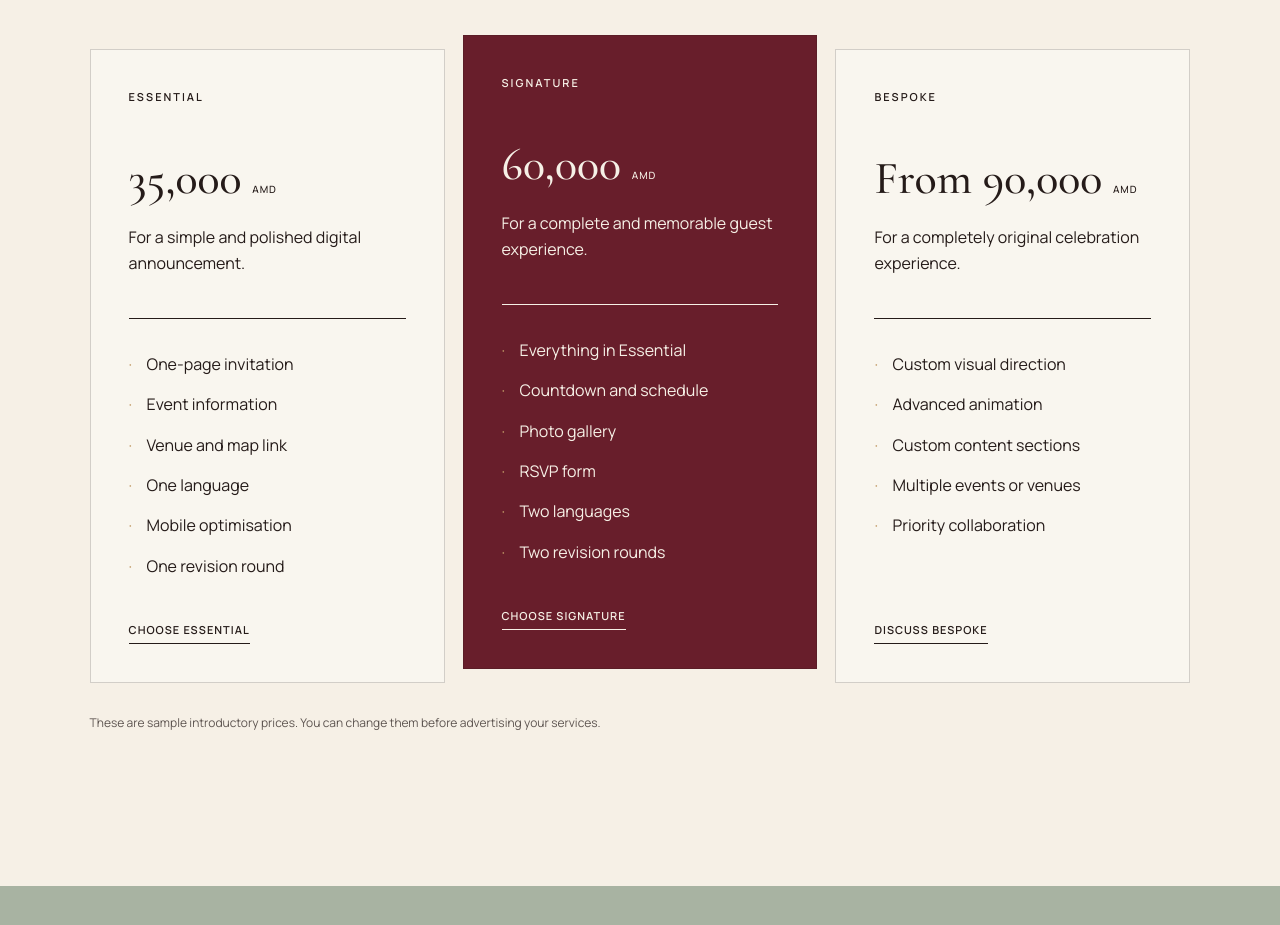
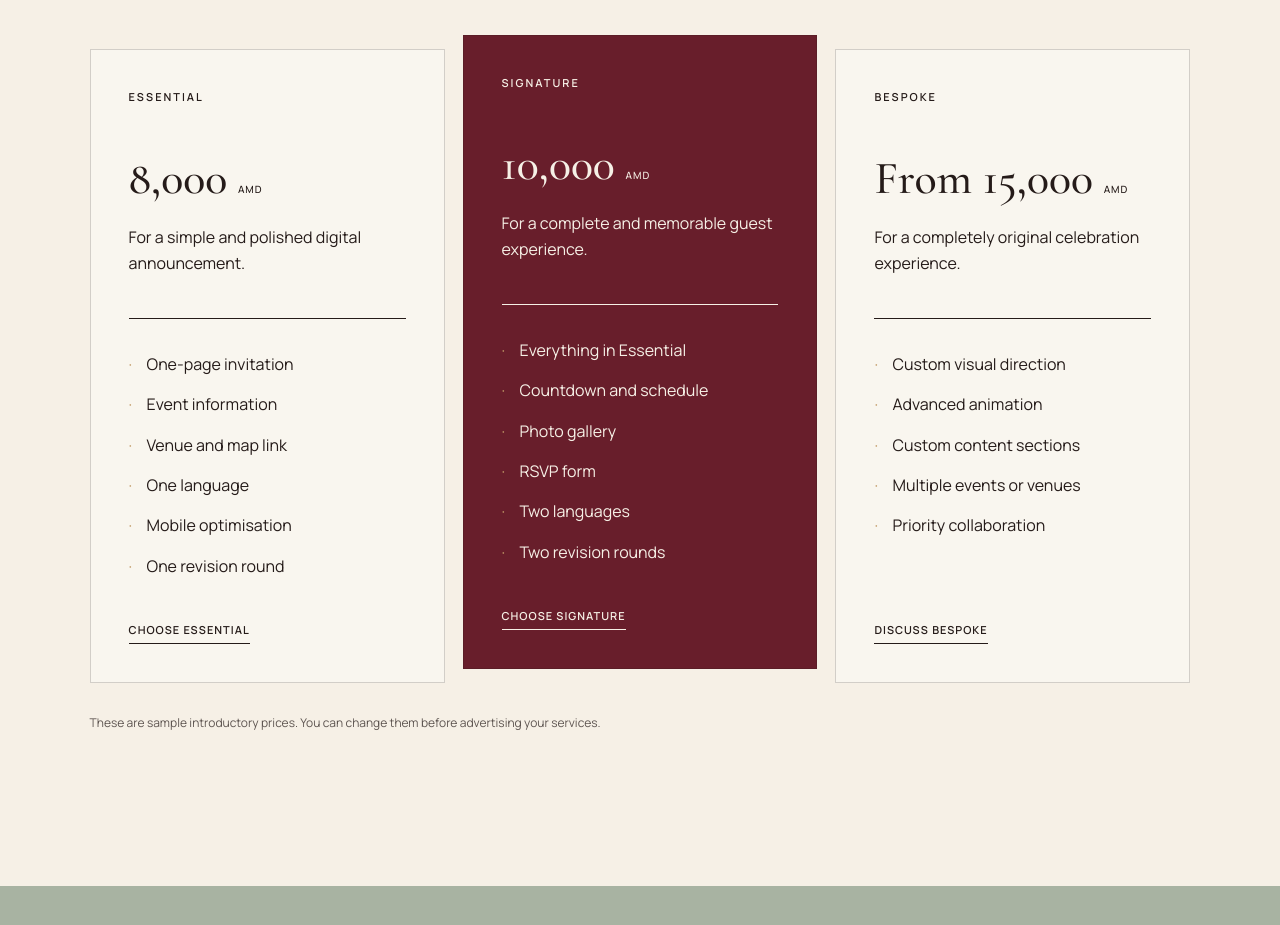
Before and after one commit to avec-joie/avec-joie, a plain HTML site: page index.html in a window 1280 px wide. Shown: the part 3960-4885 px from the top of the page. Drawn offline with nearby package versions, Linux system fonts and the light colour scheme.

Commit message:
Update index.html

```diff
--- a/index.html
+++ b/index.html
@@ -976,7 +976,7 @@
           <p class="price-name">Essential</p>
 
           <h3>
-            35,000
+            8,000
             <small>AMD</small>
           </h3>
 
@@ -998,7 +998,7 @@
           <p class="price-name">Signature</p>
 
           <h3>
-            60,000
+            10,000
             <small>AMD</small>
           </h3>
 
@@ -1020,7 +1020,7 @@
           <p class="price-name">Bespoke</p>
 
           <h3>
-            From 90,000
+            From 15,000
             <small>AMD</small>
           </h3>
 
```
